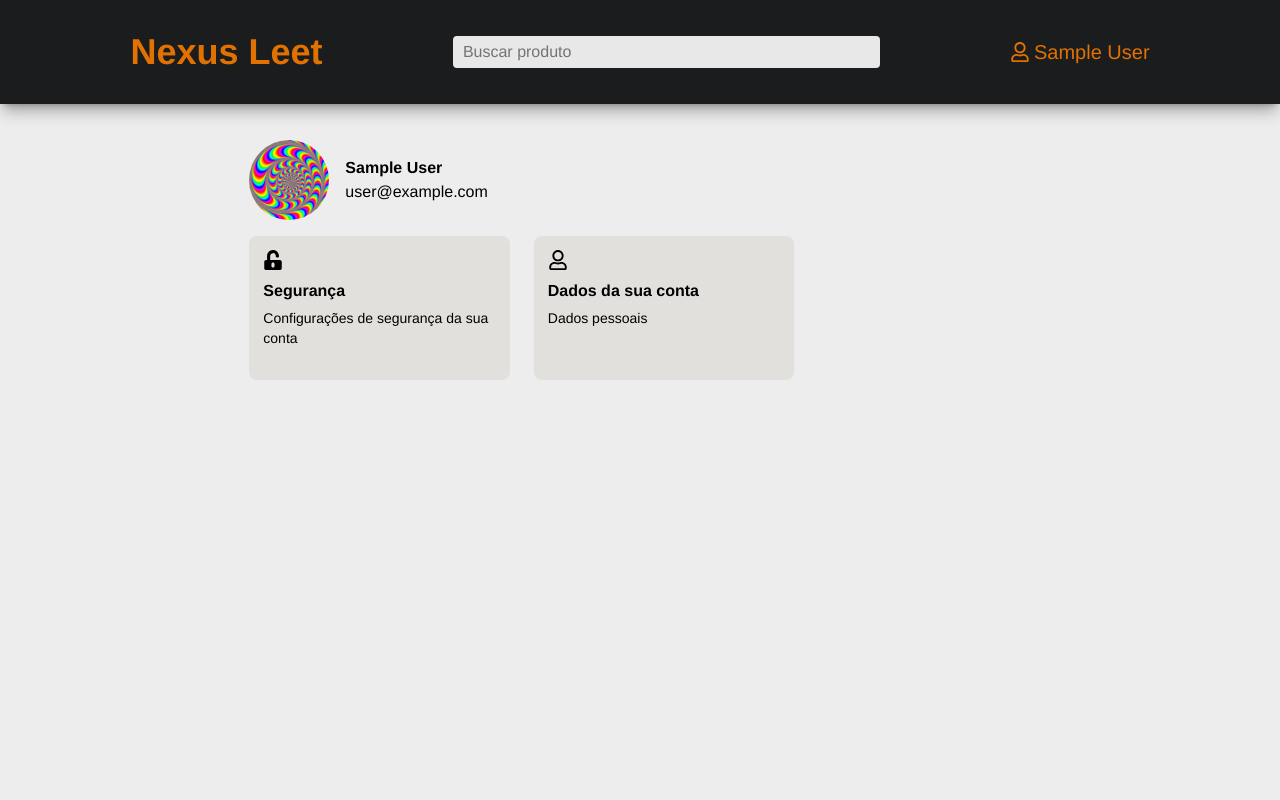
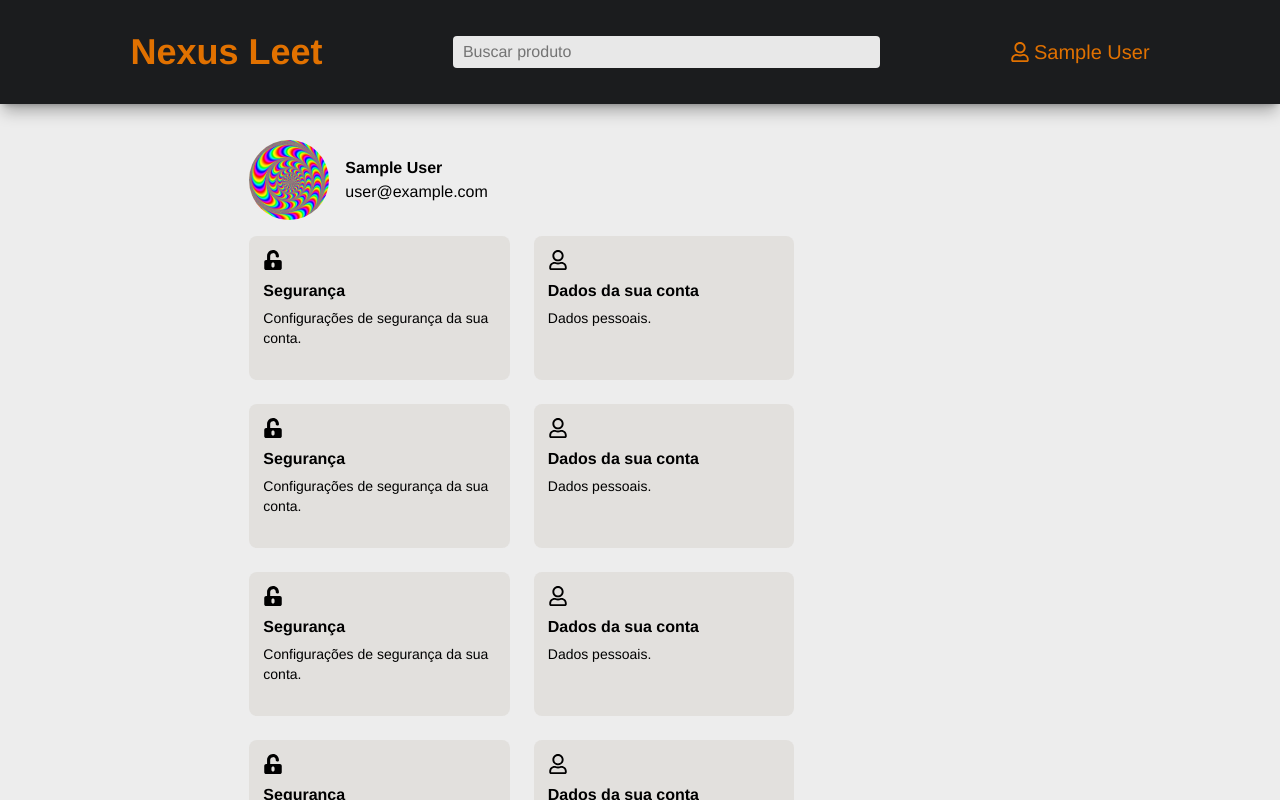
Before and after one commit to gustavocarvalho-ra/NextJs-NexusLeet, a Next.js app: page /my-account/user in a window 1280 px wide. Built offline with nearby package versions, Linux system fonts and the light colour scheme; no server answers; sample sign-in values are in the browser's storage.

Commit message:
feat: test flex wrap

```diff
--- a/src/app/my-account/user/page.tsx
+++ b/src/app/my-account/user/page.tsx
@@ -18,8 +18,8 @@ export default async function MyAccontUser() {
       <Header />
       <div className='w-full h-full flex justify-center'>
 
-        <div className="w-2/3">
-          <div className='p-9 flex flex-col gap-4'>
+        <div className="w-2/3 h-full">
+          <div className='p-9 flex flex-col gap-4 h-full'>
             <div className='flex items-center gap-4'>
               <div className='w-20 h-20 relative rounded-full flex justify-center overflow-clip items-center bg-amber-100'>
                 <Image className='absolute' src={"/iduser.jpeg"} layout="fill" objectFit="cover" alt='Imagem de usuário' />
@@ -29,16 +29,46 @@ export default async function MyAccontUser() {
                 <p className='font-normal'>{session.user?.email}</p>
               </div>
             </div>
-            <div className='flex gap-6'>
+            <div className='flex gap-6 flex-wrap'>
               <CardUser
                 icon={<FaUnlockAlt />}
                 TextStr="Segurança"
-                AboutStr="Configurações de segurança da sua conta"
+                AboutStr="Configurações de segurança da sua conta."
               />
               <CardUser
                 icon={<FaRegUser />}
                 TextStr="Dados da sua conta"
-                AboutStr="Dados pessoais"
+                AboutStr="Dados pessoais."
+              />
+              <CardUser
+                icon={<FaUnlockAlt />}
+                TextStr="Segurança"
+                AboutStr="Configurações de segurança da sua conta."
+              />
+              <CardUser
+                icon={<FaRegUser />}
+                TextStr="Dados da sua conta"
+                AboutStr="Dados pessoais."
+              />
+              <CardUser
+                icon={<FaUnlockAlt />}
+                TextStr="Segurança"
+                AboutStr="Configurações de segurança da sua conta."
+              />
+              <CardUser
+                icon={<FaRegUser />}
+                TextStr="Dados da sua conta"
+                AboutStr="Dados pessoais."
+              />
+              <CardUser
+                icon={<FaUnlockAlt />}
+                TextStr="Segurança"
+                AboutStr="Configurações de segurança da sua conta."
+              />
+              <CardUser
+                icon={<FaRegUser />}
+                TextStr="Dados da sua conta"
+                AboutStr="Dados pessoais."
               />
 
             </div>
```
